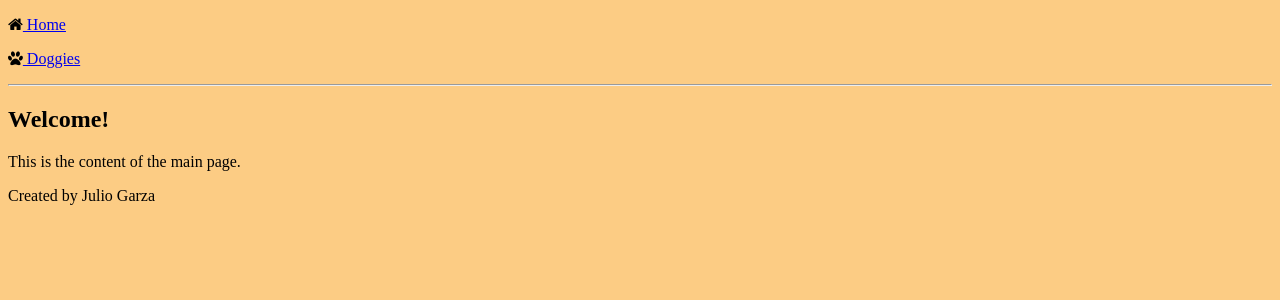
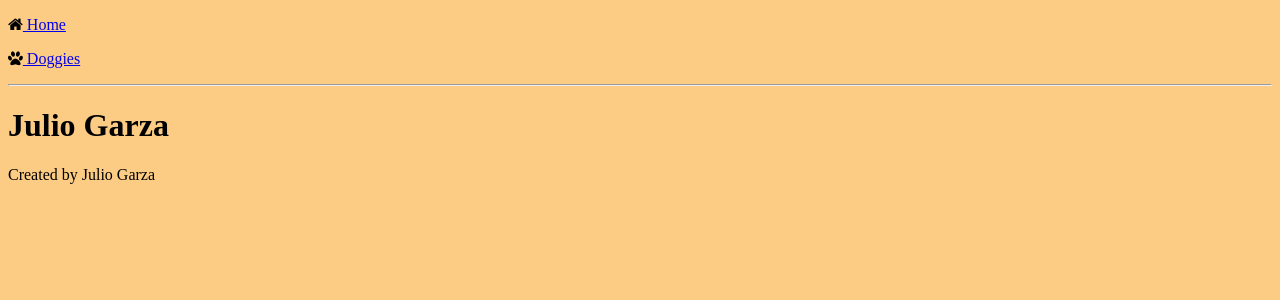
Before and after one commit to juliogarza/juliogarza.github.io, a Jekyll site: the page built from index.html, in a window 1280 px wide. Shown: the top 300 px of the page. Built offline with Jekyll 4.4.1, drawn with Linux system fonts in a browser that asks for light colours.

Commit message:
Update index.html

```diff
--- a/index.html
+++ b/index.html
@@ -3,5 +3,5 @@ layout: default
 title: Home
 ---
 
-<h2> Welcome! </h2>
-<p>This is the content of the main page.</p>
+<h1> Julio Garza </h1>
+<p> </p>
```
